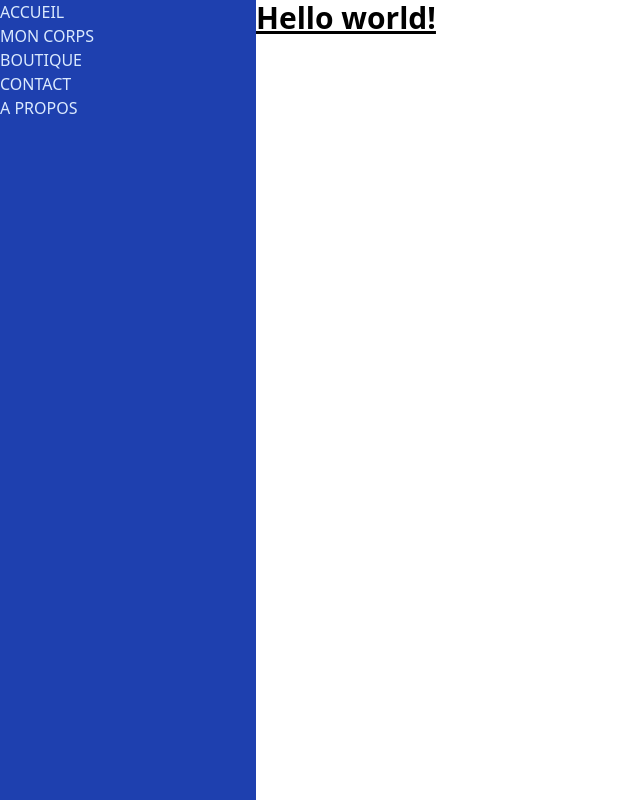
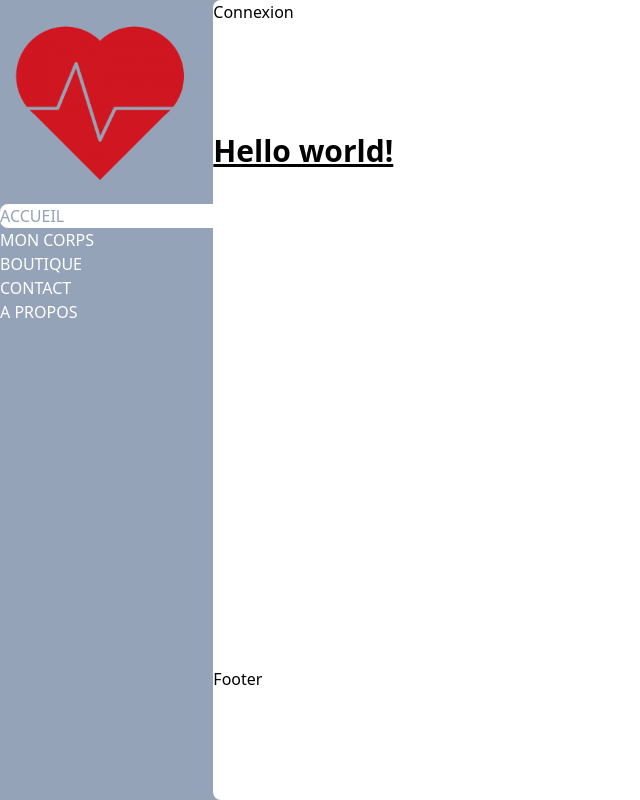
Before and after one commit to Charmander-Team/fo-diag-plus, a Next.js app: page / in a window 1280 px wide. Shown: the whole page, without its empty margins (0-640 px from the left). Built offline with nearby package versions, Linux system fonts and the light colour scheme.

Commit message:
:art: add logo on sideBar && :art: and add some styles on site skeleton

```diff
--- a/Components/SideBar.jsx
+++ b/Components/SideBar.jsx
@@ -1,29 +1,36 @@
 import Link from "next/link";
+import { useRouter } from "next/router"
 
-const SideBar = () => (
-    <nav className="bg-blue-800 text-blue-100 w-64">
+const SideBar = () => {
+
+    const router = useRouter();
+    const active = "bg-white text-slate-400 rounded-l-lg";
+
+ return (
+    <nav className="text-white">
+        <img src="/favicon.png" alt="logo"/>
         <ul>
-            <li>
+            <li className={router.pathname == "/" ? active : ""}>
                 <Link href="/">
                     <a>ACCUEIL</a>
                 </Link>
             </li>
-            <li>
+            <li className={router.pathname == "/my-body" ? active : ""}>
                 <Link href="/my-body">
                     <a>MON CORPS</a>
                 </Link>
             </li>
-            <li>
+            <li className={router.pathname == "/shop" ? active : ""}>
                 <Link href="/shop">
                     <a>BOUTIQUE</a>
                 </Link>
             </li>
-            <li>
+            <li className={router.pathname == "/contact" ? active : ""}>
                 <Link href="/contact">
                     <a>CONTACT</a>
                 </Link>
             </li>
-            <li>
+            <li className={router.pathname == "/about" ? active : ""}>
                 <Link href="/about">
                     <a>A PROPOS</a>
                 </Link>
@@ -31,5 +38,6 @@ const SideBar = () => (
         </ul>
     </nav>
 );
+}
 
 export default SideBar;
--- a/pages/_app.jsx
+++ b/pages/_app.jsx
@@ -10,9 +10,29 @@ const MyApp = ({Component, pageProps}) => {
                 <meta name="description" content="Generated by create next app"/>
                 <link rel="icon" href="./favicon.png"/>
             </Head>
-            <div className="relative min-h-screen flex">
-            <SideBar/>
-            <Component {...pageProps} />
+
+            <div className="relative min-h-screen flex bg-slate-400">
+
+                <div className="basis-1/6">
+                    <SideBar/>
+                </div>
+
+                <div className="basis-5/6 bg-white rounded-l-lg grid grid-rows-6">
+
+                    <div className="row-span-1">
+                        Connexion
+                    </div>
+
+                    <section className="row-span-4">
+                        <Component {...pageProps} />
+                    </section>
+
+                    <footer className="row-span-1">
+                        Footer
+                    </footer>
+
+                </div>
+
             </div>
         </>
     )
```
